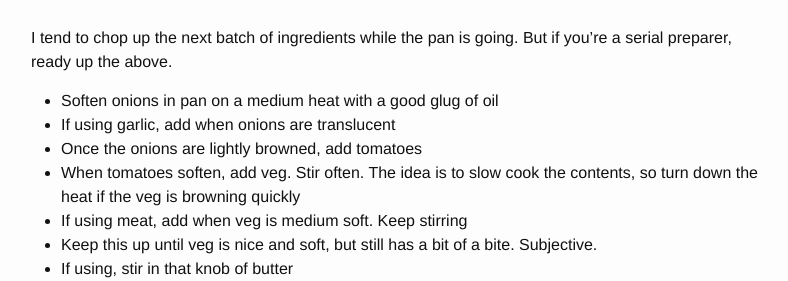
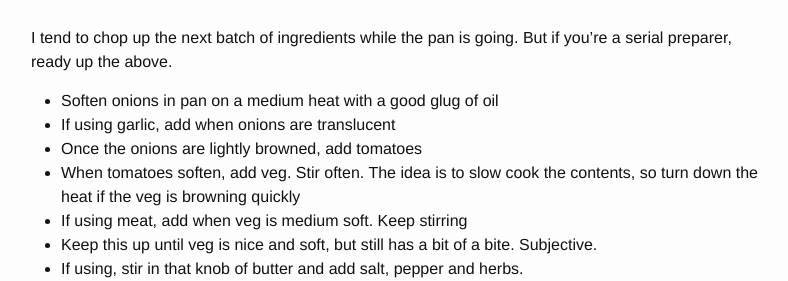
Before and after one commit to johncyril/johncyril.github.io, a Jekyll site: the page built from _recipes/2019-02-24-brunch.md, in a window 1280 px wide and 900 px high, scrolled down 1605 px, cut to the strip 0-281 px from the top of the window. Shown: the whole strip, without its empty margins (239-1027 px from the left). Built offline with Jekyll 4.4.1, drawn with Linux system fonts in a browser that asks for light colours.

Commit message:
wording updates

```diff
--- a/_recipes/2019-02-24-brunch.md
+++ b/_recipes/2019-02-24-brunch.md
@@ -57,7 +57,7 @@ I tend to chop up the next batch of ingredients while the pan is going. But if y
 The idea is to slow cook the contents, so turn down the heat if the veg is browning quickly
 * If using meat, add when veg is medium soft. Keep stirring
 * Keep this up until veg is nice and soft, but still has a bit of a bite. Subjective.
-* If using, stir in that knob of butter
+* If using, stir in that knob of butter and add salt, pepper and herbs.
 * Flatten and smooth down the mix to an even layer in frying pan, bringing in the edges
 * Layer the cheese on top of your now even mix. I had some mozzarella knocking around so used that for the first time. Bring the heat down a little and, if necessary, cover your pan to melt the cheese
 ![Slow fried veg with layer of mozzarella](/images/recipes/Photo-2019-02-24-12-03-56_8135.JPG "Slow fried veg with layer of mozzarella")
```
Also changed, not shown: _posts/2011-03-01-finding-goldilocks.md (+1 -1 lines).
